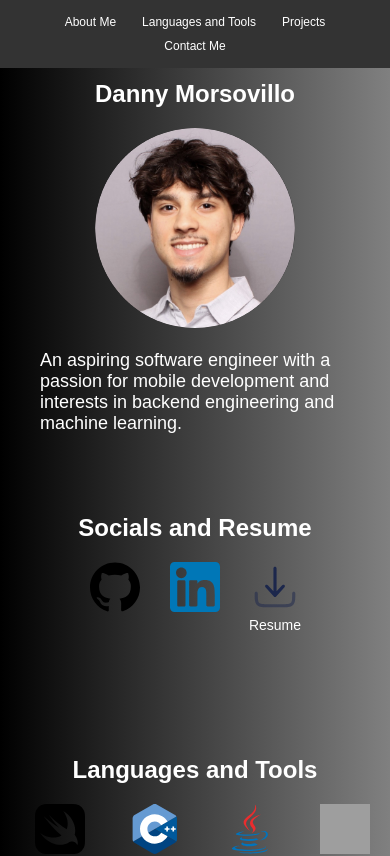
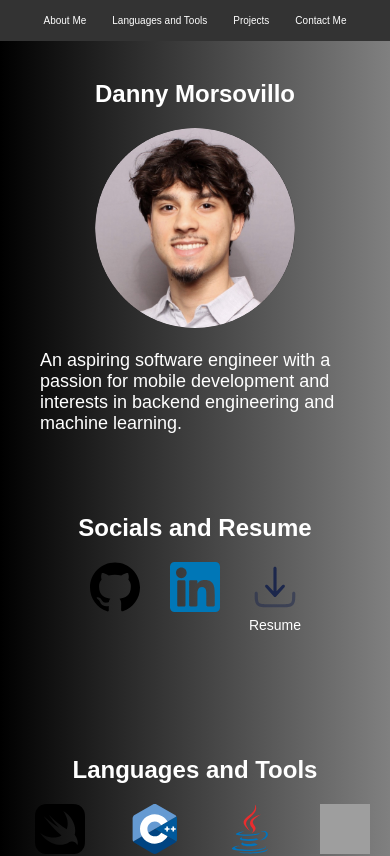
Before and after one commit to dannymorsovillo/personal-website, a Vue app: page / in a window 390 px wide. Shown: the top 856 px of the page. Built offline with nearby package versions, Linux system fonts and the light colour scheme; grey boxes are pictures that could not be loaded.

Commit message:
nav bar text size on mobile changed and animation tweak

```diff
--- a/index.html
+++ b/index.html
@@ -2,7 +2,6 @@
 <html lang="en">
   <head>
     <meta charset="UTF-8" />
-    <link rel="icon" type="image/svg+xml" href="/vite.svg" />
     <!-- In your index.html <head> -->
     <link href="https://fonts.googleapis.com/css2?family=Space+Grotesk:wght@400;600;700&family=Inter:wght@400;500&display=swap" rel="stylesheet">
     <link rel="icon" href="/icon.png" />
--- a/src/components/App.vue
+++ b/src/components/App.vue
@@ -133,11 +133,14 @@ export default{
                 if (entry.isIntersecting) {
                     inner.classList.add('visible');
                 } else {
-                    inner.classList.remove('visible');
+                    const rect = entry.boundingClientRect;
+                    if (rect.top > 0) {
+                        inner.classList.remove('visible');
+                    }
                 }
             });
         },
-        {  threshold: 0.05, rootMargin: '-50px 0px'  }
+        { threshold: 0 }
     );
     wrappers.forEach(wrapper => {
         observer.observe(wrapper);
@@ -333,12 +336,12 @@ export default{
 
     nav a {
         margin: 0 8px;
-        font-size: 12px;
+        font-size: 10px;
     }
 
     nav {
         display:flex;
-        flex-wrap:wrap;
+        white-space: nonwrap;
         justify-content: center;
         gap:10px;
     }
```
